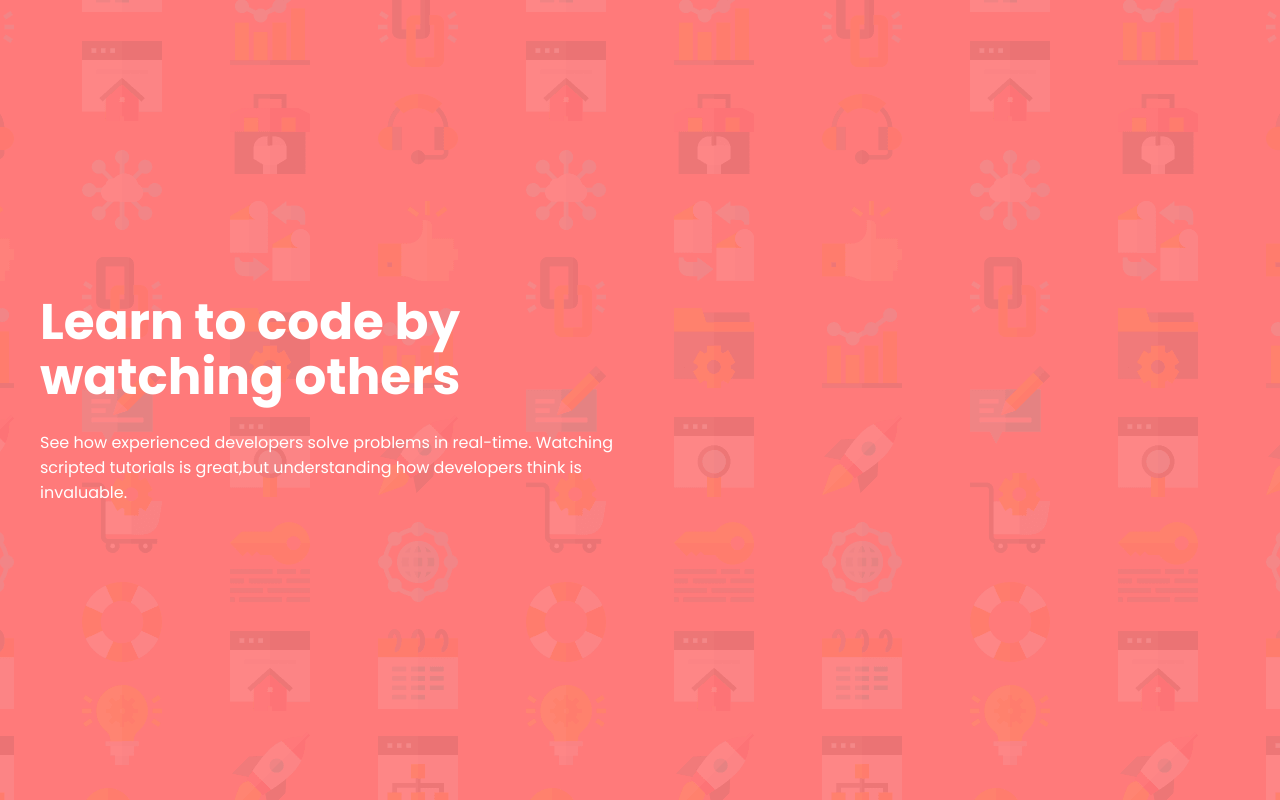
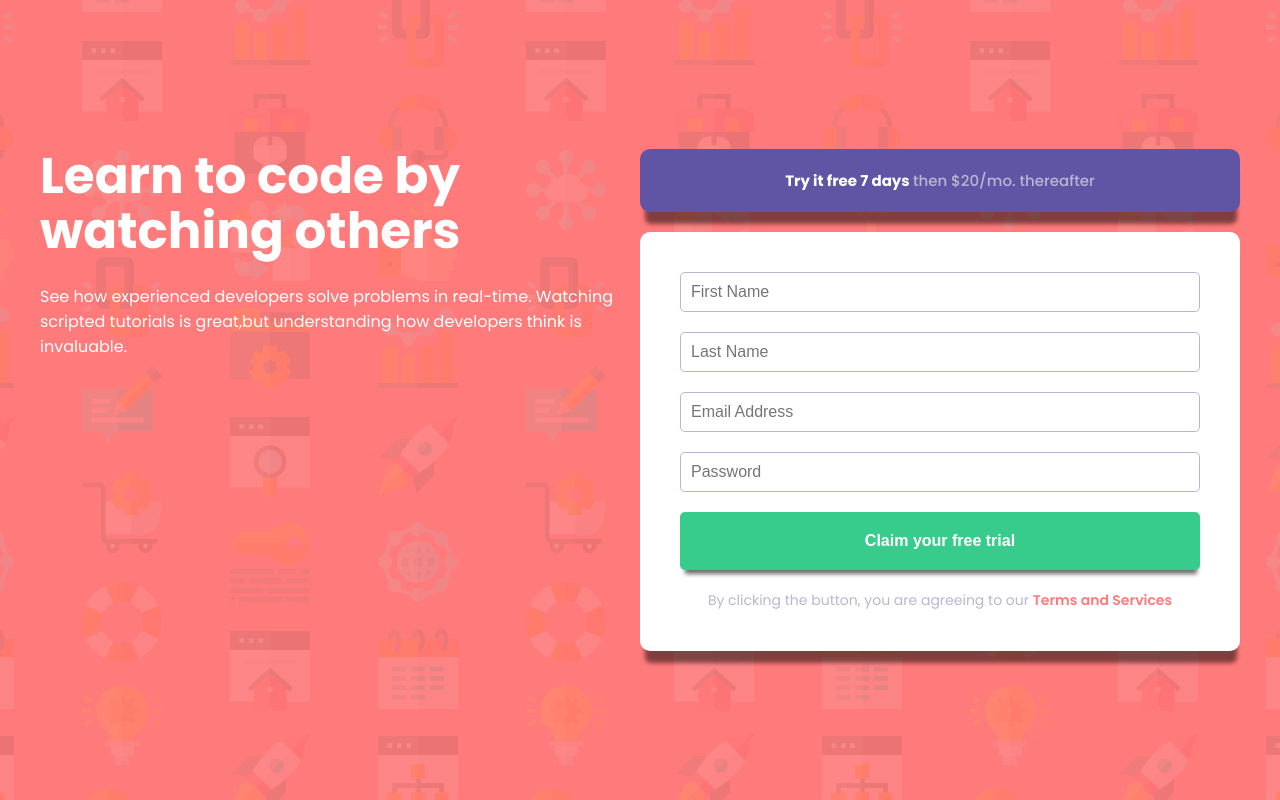
Before and after one commit to Mohammdsaleh-Hooshmandi/sign-up-form-react, a React (Create React App) app: page / in a window 1280 px wide. Built offline with nearby package versions, Linux system fonts and the light colour scheme.

Commit message:
add form

```diff
--- a/src/App.js
+++ b/src/App.js
@@ -1,11 +1,13 @@
 import classes from './App.module.css';
 import TextBox from './Components/Text/TextBox';
+import Form from './Components/Form/From';
 
 const App = () => {
 	return (
 		<main>
 			<div className={classes.container}>
 				<TextBox />
+				<Form />
 			</div>
 		</main>
 	);
--- /dev/null
+++ b/src/Components/Form/Button.jsx
@@ -0,0 +1,16 @@
+import classes from './Button.module.css';
+
+const Button = props => {
+
+    return (
+        <button
+            className={classes.button}
+            type={props.type || 'button'}
+            onClick={props.onClick || null}
+        >
+            {props.children}
+        </button>
+    );
+};
+
+export default Button;
--- /dev/null
+++ b/src/Components/Form/Button.module.css
@@ -0,0 +1,21 @@
+.button {
+    width: 100%;
+    font-size: 1.6rem;
+    font-weight: 600;
+    color: #fff;
+    background-color: #38cc8c;
+    outline: none;
+    border: none;
+    padding: 2rem;
+    border-radius: 5px;
+    cursor: pointer;
+    transition: opacity .3s;
+    -webkit-box-shadow: 1px 8px 4px -4px rgba(0, 0, 0, 0.58);
+    -moz-box-shadow: 1px 8px 4px -4px rgba(0, 0, 0, 0.58);
+    box-shadow: 1px 8px 4px -4px rgba(0, 0, 0, 0.58);
+}
+
+.button:hover,
+.button:active {
+    opacity: .8;
+}
--- /dev/null
+++ b/src/Components/Form/Form.module.css
@@ -0,0 +1,23 @@
+.form {
+    width: 100%;
+    display: flex;
+    flex-direction: column;
+    gap: 2rem;
+    background-color: #fff;
+    padding: 4rem;
+    border-radius: 10px;
+    -webkit-box-shadow: 1px 16px 4px -4px rgba(0, 0, 0, 0.49);
+    -moz-box-shadow: 1px 16px 4px -4px rgba(0, 0, 0, 0.49);
+    box-shadow: 1px 16px 4px -4px rgba(0, 0, 0, 0.49);
+}
+
+.form-paragraph {
+    font-size: 1.4rem;
+    color: #b9b6d3;
+    text-align: center;
+}
+
+.form-paragraph span {
+    color: #ff7a7a;
+    font-weight: 600;
+}
--- /dev/null
+++ b/src/Components/Form/FormHeader.jsx
@@ -0,0 +1,19 @@
+import classes from './FormHeader.module.css';
+
+const FormHeader = () => {
+    const h2TagText = 'Try it free 7 days ';
+    const spanTagText = 'then $20/mo. thereafter';
+
+    return (
+        <header className={classes['form-header']}>
+            <h2>
+                {h2TagText}
+                <span>
+                    {spanTagText}
+                </span>
+            </h2>
+        </header>
+    );
+};
+
+export default FormHeader;
--- /dev/null
+++ b/src/Components/Form/FormHeader.module.css
@@ -0,0 +1,17 @@
+.form-header {
+    width: 100%;
+    text-align: center;
+    background-color: #6055a5;
+    color: #fff;
+    padding: 2rem;
+    border-radius: 10px;
+    margin-bottom: 2rem;
+    -webkit-box-shadow: 1px 16px 4px -4px rgba(0, 0, 0, 0.49);
+    -moz-box-shadow: 1px 16px 4px -4px rgba(0, 0, 0, 0.49);
+    box-shadow: 1px 16px 4px -4px rgba(0, 0, 0, 0.49);
+}
+
+.form-header span {
+    font-weight: 500;
+    color: #b9b6d3;
+}
--- /dev/null
+++ b/src/Components/Form/From.jsx
@@ -0,0 +1,52 @@
+import classes from './Form.module.css';
+import Input from './Input';
+import Button from './Button';
+import FormHeader from './FormHeader';
+
+const Form = () => {
+
+    const submitHandler = event => {
+        event.preventDefault();
+    };
+
+    return (
+        <div>
+            <FormHeader />
+            <form
+                className={classes.form}
+                onSubmit={submitHandler}
+            >
+                <Input
+                    type='text'
+                    name='firstName'
+                    placeholder='First Name'
+                />
+                <Input
+                    type='text'
+                    name='lastName'
+                    placeholder='Last Name'
+                />
+                <Input
+                    type='email'
+                    name='email'
+                    placeholder='Email Address'
+                />
+                <Input
+                    type='password'
+                    name='password'
+                    placeholder='Password'
+                />
+
+                <Button type='submit'>
+                    Claim your free trial
+                </Button>
+
+                <p className={classes['form-paragraph']}>
+                    By clicking the button, you are agreeing to our <span>Terms and Services</span>
+                </p>
+            </form>
+        </div>
+    );
+};
+
+export default Form;
--- /dev/null
+++ b/src/Components/Form/Input.jsx
@@ -0,0 +1,15 @@
+import { Fragment, useState } from 'react';
+import classes from './Input.module.css';
+
+const Input = props => {
+    const [error, setError] = useState('')
+
+    return (
+        <div>
+            <input {...props} className={classes.input}></input>
+            <span>{error}</span>
+        </div>
+    );
+};
+
+export default Input;
--- /dev/null
+++ b/src/Components/Form/Input.module.css
@@ -0,0 +1,13 @@
+.input {
+    width: 100%;
+    border: 1px solid #b9b6d3;
+    outline: none;
+    font-size: 1.6rem;
+    color: #3e3c49;
+    padding: 1rem;
+    border-radius: 5px;
+}
+
+.input:focus {
+    border-color: #6055a5;
+}
```
